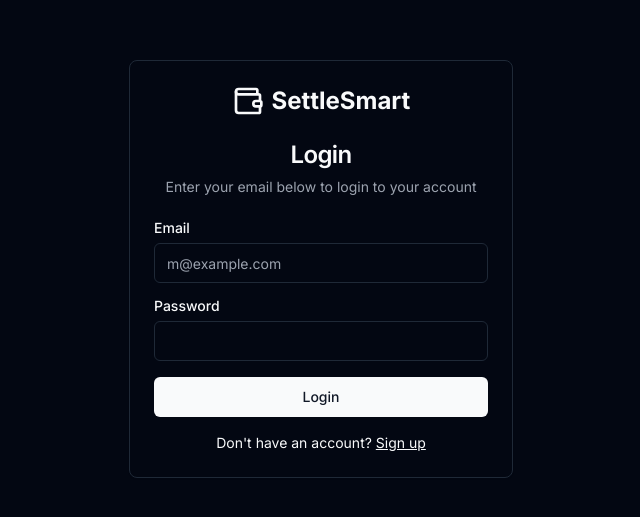
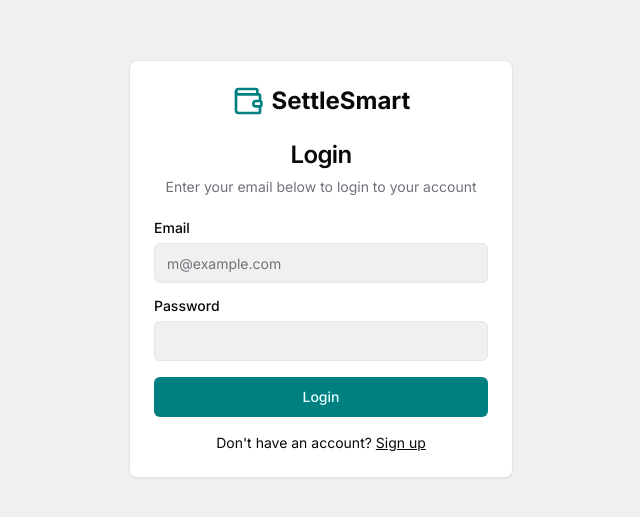
Before and after one commit to Raman1182/settlesmart, a Next.js app: page /login in a window 1280 px wide. Shown: the part 131-648 px from the top of the page, without its empty margins (319-959 px from the left). Built offline with nearby package versions, Linux system fonts and the light colour scheme; no server answers.

Commit message:
basic improvements

```diff
--- a/src/app/globals.css
+++ b/src/app/globals.css
@@ -4,27 +4,27 @@
 
 @layer base {
   :root {
-    --background: 0 0% 100%;
-    --foreground: 224 71.4% 4.1%;
-    --card: 0 0% 100%;
-    --card-foreground: 224 71.4% 4.1%;
-    --popover: 0 0% 100%;
-    --popover-foreground: 224 71.4% 4.1%;
-    --primary: 220.9 39.3% 11%;
-    --primary-foreground: 210 20% 98%;
-    --secondary: 220 14.3% 95.9%;
-    --secondary-foreground: 220.9 39.3% 11%;
-    --muted: 220 14.3% 95.9%;
-    --muted-foreground: 220 8.9% 46.1%;
-    --accent: 220 14.3% 95.9%;
-    --accent-foreground: 220.9 39.3% 11%;
-    --destructive: 0 84.2% 60.2%;
-    --destructive-foreground: 210 20% 98%;
-    --border: 220 13% 91%;
-    --input: 220 13% 91%;
-    --ring: 224 71.4% 4.1%;
+    --background: 240 10% 3.9%;
+    --foreground: 0 0% 98%;
+    --card: 240 10% 3.9%;
+    --card-foreground: 0 0% 98%;
+    --popover: 240 10% 3.9%;
+    --popover-foreground: 0 0% 98%;
+    --primary: 180 100% 25.1%;
+    --primary-foreground: 180 100% 95%;
+    --secondary: 240 3.7% 15.9%;
+    --secondary-foreground: 0 0% 98%;
+    --muted: 240 3.7% 15.9%;
+    --muted-foreground: 240 5% 64.9%;
+    --accent: 180 100% 21%;
+    --accent-foreground: 0 0% 98%;
+    --destructive: 0 62.8% 30.6%;
+    --destructive-foreground: 0 0% 98%;
+    --border: 240 3.7% 15.9%;
+    --input: 240 3.7% 15.9%;
+    --ring: 180 100% 25.1%;
     --radius: 0.5rem;
-    --chart-1: 220 70% 50%;
+    --chart-1: 180 100% 30%;
     --chart-2: 160 60% 45%;
     --chart-3: 30 80% 55%;
     --chart-4: 280 65% 60%;
@@ -32,26 +32,26 @@
   }
 
   .dark {
-    --background: 224 71.4% 4.1%;
-    --foreground: 210 20% 98%;
-    --card: 224 71.4% 4.1%;
-    --card-foreground: 210 20% 98%;
-    --popover: 224 71.4% 4.1%;
-    --popover-foreground: 210 20% 98%;
-    --primary: 210 20% 98%;
-    --primary-foreground: 220.9 39.3% 11%;
-    --secondary: 215 27.9% 16.9%;
-    --secondary-foreground: 210 20% 98%;
-    --muted: 215 27.9% 16.9%;
-    --muted-foreground: 217.9 10.6% 64.9%;
-    --accent: 215 27.9% 16.9%;
-    --accent-foreground: 210 20% 98%;
-    --destructive: 0 62.8% 30.6%;
-    --destructive-foreground: 210 20% 98%;
-    --border: 215 27.9% 16.9%;
-    --input: 215 27.9% 16.9%;
-    --ring: 216 12.2% 83.9%;
-    --chart-1: 220 70% 50%;
+    --background: 0 0% 94.1%;
+    --foreground: 240 10% 3.9%;
+    --card: 0 0% 100%;
+    --card-foreground: 240 10% 3.9%;
+    --popover: 0 0% 100%;
+    --popover-foreground: 240 10% 3.9%;
+    --primary: 180 100% 25.1%;
+    --primary-foreground: 180 100% 95%;
+    --secondary: 0 0% 96.1%;
+    --secondary-foreground: 240 10% 3.9%;
+    --muted: 0 0% 96.1%;
+    --muted-foreground: 240 3.8% 46.1%;
+    --accent: 180 80% 21%;
+    --accent-foreground: 0 0% 98%;
+    --destructive: 0 84.2% 60.2%;
+    --destructive-foreground: 0 0% 98%;
+    --border: 0 0% 89.8%;
+    --input: 0 0% 89.8%;
+    --ring: 180 100% 25.1%;
+    --chart-1: 180 100% 30%;
     --chart-2: 160 60% 45%;
     --chart-3: 30 80% 55%;
     --chart-4: 280 65% 60%;
--- a/src/app/layout.tsx
+++ b/src/app/layout.tsx
@@ -18,7 +18,7 @@ export default function RootLayout({
 }>) {
   return (
     <html lang="en" className={`dark ${inter.variable}`} suppressHydrationWarning>
-      <body className="font-sans antialiased">
+      <body className="font-sans antialiased bg-gray-50 dark:bg-gray-950">
         <SettleSmartProvider>
           {children}
           <Toaster />
--- a/src/components/create-group-dialog.tsx
+++ b/src/components/create-group-dialog.tsx
@@ -88,9 +88,9 @@ export function CreateGroupDialog() {
         setIsOpen(open);
     }}>
       <DialogTrigger asChild>
-        <Button variant="ghost" className="justify-start w-full px-3">
-          <PlusCircle className="h-4 w-4 mr-2" />
-          Create Group
+        <Button size="icon" variant="ghost" className="h-7 w-7">
+            <PlusCircle className="h-4 w-4" />
+            <span className="sr-only">Create Group</span>
         </Button>
       </DialogTrigger>
       <DialogContent className="sm:max-w-[425px]">
@@ -141,7 +141,7 @@ export function CreateGroupDialog() {
           </div>
            {memberEmails.length > 0 && (
             <div className="grid grid-cols-4 items-start gap-4">
-                <div className="text-right text-sm font-medium col-start-1">Invited</div>
+                <div className="text-right text-sm font-medium col-start-1 mt-2">Invited</div>
                 <div className="col-span-3 flex flex-wrap gap-2">
                     {memberEmails.map(email => (
                         <Badge key={email} variant="secondary" className="flex items-center gap-1">
--- a/src/components/dashboard.tsx
+++ b/src/components/dashboard.tsx
@@ -25,25 +25,25 @@ export function Dashboard() {
 
   if (isLoading || !currentUser) {
     return (
-      <div className="flex items-center justify-center min-h-screen">
+      <div className="flex items-center justify-center min-h-screen bg-background">
         <Loader2 className="h-12 w-12 animate-spin text-primary" />
       </div>
     );
   }
 
   return (
-    <div className="grid min-h-screen w-full md:grid-cols-[240px_1fr] lg:grid-cols-[280px_1fr]">
+    <div className="grid min-h-screen w-full md:grid-cols-[240px_1fr] lg:grid-cols-[280px_1fr] bg-muted/40">
       <AppSidebar />
       <div className="flex flex-col">
         <Header />
         <main className="flex flex-1 flex-col gap-4 p-4 sm:p-6 md:gap-8 md:p-8">
           <DashboardOverview />
           <div className="grid gap-4 md:gap-8 lg:grid-cols-2 xl:grid-cols-3">
-             <div className="lg:col-span-2 space-y-4 md:space-y-8">
+             <div className="xl:col-span-2 grid auto-rows-max gap-4 md:gap-8">
                  <SpendingOverTimeChart />
                  <RecentExpenses />
             </div>
-            <div className="space-y-4 md:space-y-8">
+            <div className="grid auto-rows-max gap-4 md:gap-8">
                 <BalanceDetails />
                 <SpendingByCategoryChart />
             </div>
--- a/src/components/recent-expenses.tsx
+++ b/src/components/recent-expenses.tsx
@@ -1,3 +1,4 @@
+
 "use client";
 import {
     Card,
@@ -19,7 +20,6 @@ import { Badge } from "@/components/ui/badge";
 import { useSettleSmart } from "@/context/settle-smart-context";
 import { format, formatDistanceToNow } from "date-fns";
 import { formatCurrency } from "@/lib/utils";
-import { ScrollArea } from "./ui/scroll-area";
 
 export function RecentExpenses() {
     const { expenses, findUserById, groups } = useSettleSmart();
@@ -29,11 +29,10 @@ export function RecentExpenses() {
     return (
         <Card className="h-full">
             <CardHeader>
-                <CardTitle>Transaction History</CardTitle>
+                <CardTitle>Recent Activity</CardTitle>
                 <CardDescription>A log of all recent expenses across your groups.</CardDescription>
             </CardHeader>
             <CardContent>
-                <ScrollArea className="h-[400px]">
                 <Table>
                     <TableHeader>
                         <TableRow>
@@ -64,13 +63,13 @@ export function RecentExpenses() {
                                             <div className="grid gap-0.5">
                                                     <div className="font-medium">{expense.description}</div>
                                                 <div className="text-sm text-muted-foreground">
-                                                        Paid by {paidByUser?.name} in <span className="font-semibold">{getGroupName(expense.groupId)}</span>
+                                                    Paid by {paidByUser?.id === useSettleSmart().currentUser?.id ? 'you' : paidByUser?.name} in <span className="font-medium text-foreground">{getGroupName(expense.groupId)}</span>
                                                 </div>
                                             </div>
                                         </div>
                                     </TableCell>
                                     <TableCell className="hidden sm:table-cell">
-                                            <Badge variant="outline">{expense.category}</Badge>
+                                        <Badge variant="secondary">{expense.category}</Badge>
                                     </TableCell>
                                     <TableCell className="hidden lg:table-cell">
                                         <div className="flex flex-col">
@@ -84,7 +83,6 @@ export function RecentExpenses() {
                         })}
                     </TableBody>
                 </Table>
-                </ScrollArea>
             </CardContent>
         </Card>
     );
--- a/src/components/spending-by-category-chart.tsx
+++ b/src/components/spending-by-category-chart.tsx
@@ -1,3 +1,4 @@
+
 "use client"
 
 import * as React from "react"
@@ -77,10 +78,11 @@ export function SpendingByCategoryChart() {
     );
 
     const spendingByCategory = expenses.reduce((acc, expense) => {
-        if (!acc[expense.category]) {
-            acc[expense.category] = 0;
+        const category = expense.category || 'Other';
+        if (!acc[category]) {
+            acc[category] = 0;
         }
-        acc[expense.category] += expense.amount;
+        acc[category] += expense.amount;
         return acc;
     }, {} as Record<string, number>);
 
@@ -104,7 +106,7 @@ export function SpendingByCategoryChart() {
                 <CardTitle>Spending by Category</CardTitle>
                 <CardDescription>Hover over a segment to see details.</CardDescription>
             </CardHeader>
-            <CardContent className="flex-1 pb-0">
+            <CardContent className="flex-1 pb-0 flex items-center justify-center">
                 {chartData.length > 0 ? (
                     <ChartContainer
                         config={chartConfig}
@@ -129,8 +131,8 @@ export function SpendingByCategoryChart() {
                         </PieChart>
                     </ChartContainer>
                 ) : (
-                     <div className="flex h-full items-center justify-center">
-                        <p className="text-muted-foreground">No spending data available.</p>
+                     <div className="flex h-full items-center justify-center text-center text-muted-foreground p-8">
+                        <p>No spending data available. Add an expense to see your category breakdown.</p>
                     </div>
                 )}
             </CardContent>
```
Also changed, not shown: src/components/app-sidebar.tsx (+14 -12 lines), src/components/balance-details.tsx (+28 -24 lines), src/components/dashboard-overview.tsx (+35 -57 lines). Lines whose indentation alone changed are shown as unchanged.
